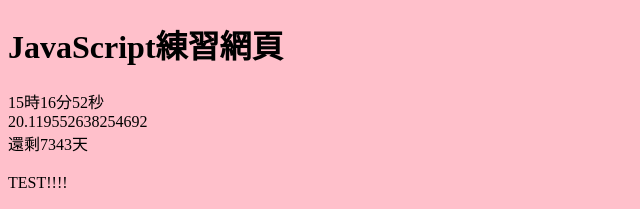
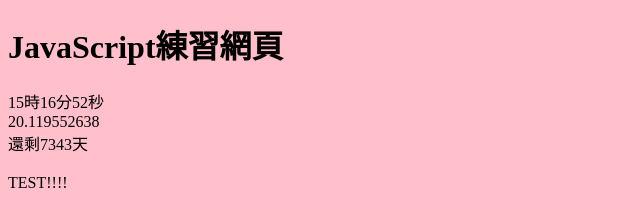
Before and after one commit to scps960423/JSExercise_01, a plain HTML site: page index.html in a window 1280 px wide. Shown: the top 209 px of the page, 0-640 px from the left. Drawn offline with Linux system fonts and the light colour scheme.

Commit message:
更新
age更新為只顯示到小數點後九味

```diff
--- a/index.html
+++ b/index.html
@@ -12,11 +12,11 @@
 		var m=NowDate.getMinutes();
 		var s=NowDate.getSeconds();
 		var age =new Date(1996,4,27);
-
+		var ageAfter=(NowDate-age)/(1000*60*60*24*365);
 	//直接顯示時間時區
 	//	document.getElementById('showbox').innerHTML= new Date();
 		document.getElementById('showbox_1').innerHTML= h+'時'+m+'分'+s+'秒';
-		document.getElementById('showbox_2').innerHTML= (NowDate-age)/(1000*60*60*24*365);
+		document.getElementById('showbox_2').innerHTML= ageAfter.toFixed(9);
 		document.getElementById('showbox_3').innerHTML= "還剩"+ Math.floor((NowDate-age)/(1000*60*60*24))+"天";
 		setTimeout('ShowTime()',100);
 	}
```
